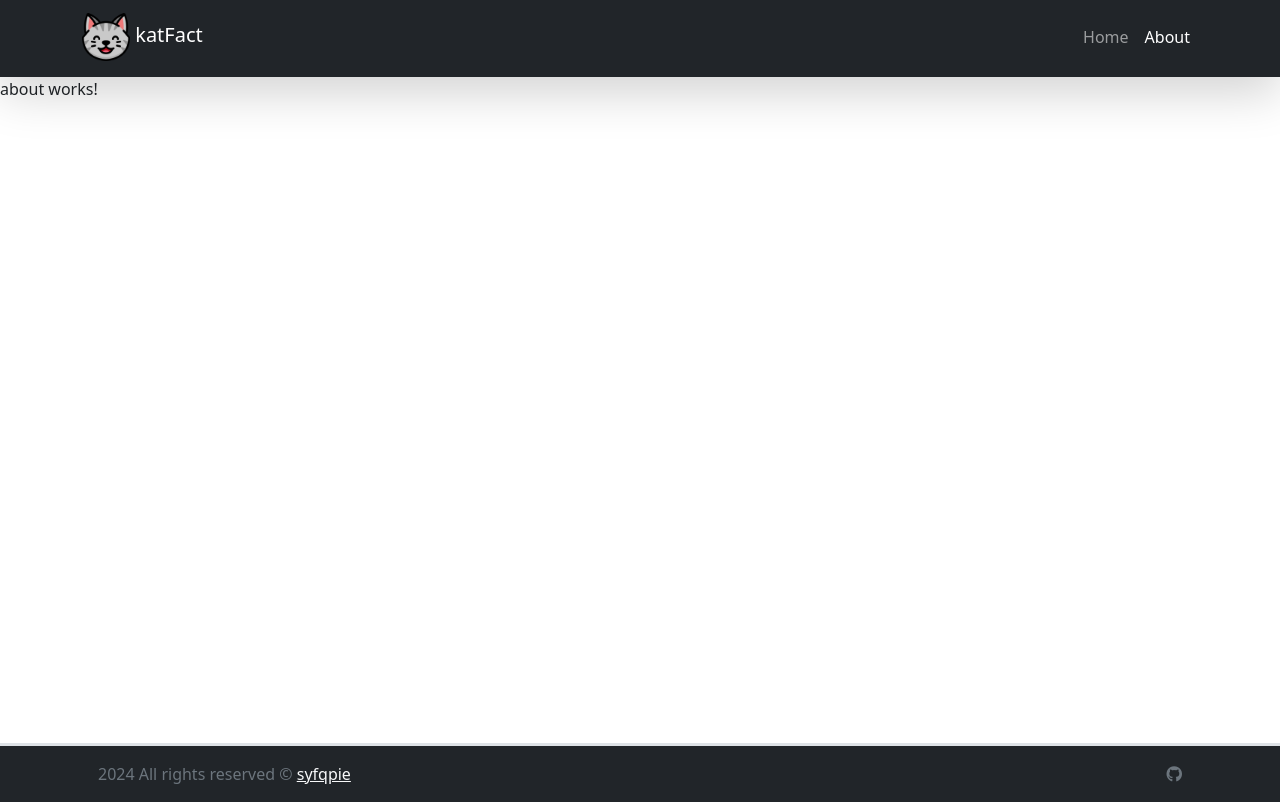
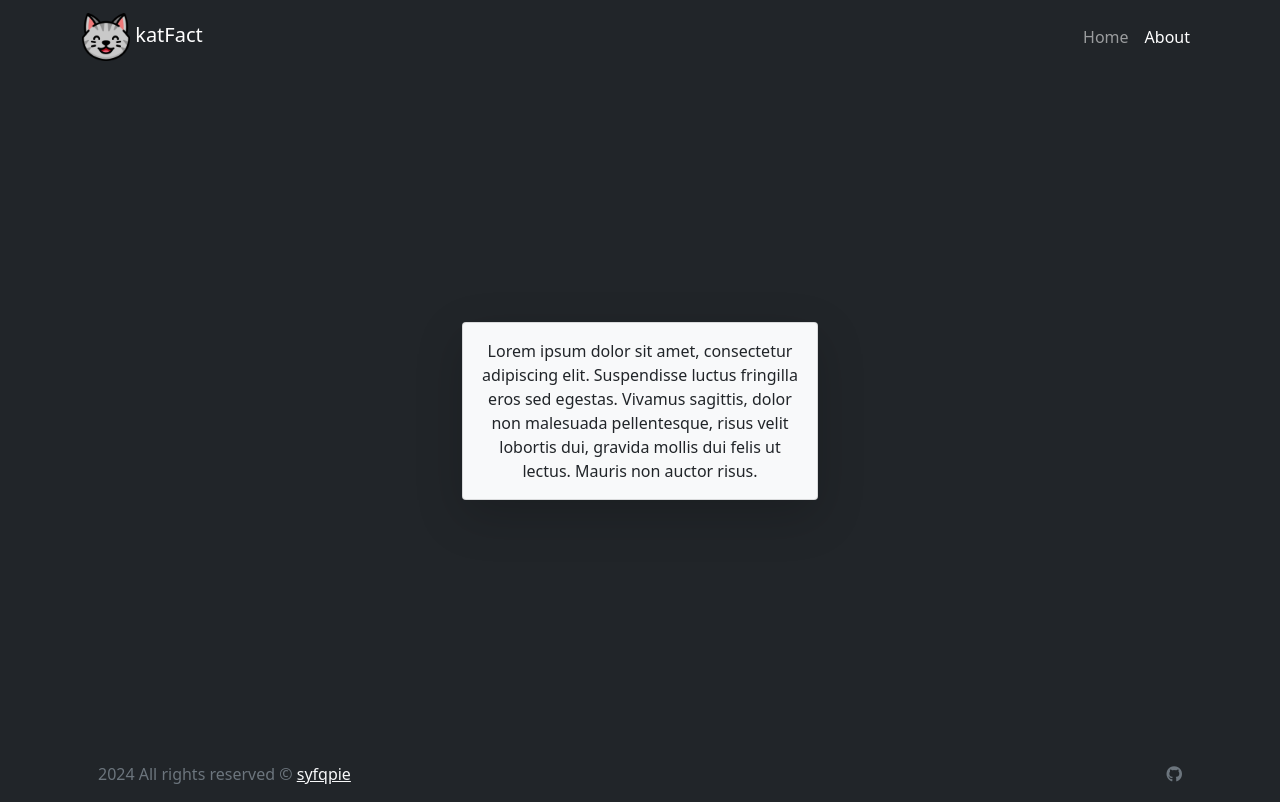
Before and after one commit to syfqpie/kat-fact, an Angular app: page /about in a window 1280 px wide. Built offline with nearby package versions, Linux system fonts and the light colour scheme.

Commit message:
Finished layout

```diff
--- a/src/app/components/footers/footer-public/footer-public.component.html
+++ b/src/app/components/footers/footer-public/footer-public.component.html
@@ -1,4 +1,4 @@
-<div class="bg-dark border-top border-3 p-3">
+<div class="bg-dark border-3 p-3">
     <div class="container">
         <footer class="footer">
             <div class="row g-0">
--- a/src/app/components/navbars/navbar-public/navbar-public.component.html
+++ b/src/app/components/navbars/navbar-public/navbar-public.component.html
@@ -1,4 +1,4 @@
-<nav class="navbar navbar-expand-lg bg-dark border-bottom border-dark navbar-dark border-3 shadow-lg px-3">
+<nav class="navbar navbar-expand-lg bg-dark border-bottom border-dark navbar-dark border-3 px-3">
 	<div class="container">
         <a class="navbar-brand" href="#">
           <img src="/assets/img/default/laughing-cat.png" style="height: 3rem; width: auto">
--- a/src/app/core/public/about/about.component.html
+++ b/src/app/core/public/about/about.component.html
@@ -1 +1,16 @@
-<p>about works!</p>
+<div class="container py-5 vh-full">
+    <div class="row align-items-center justify-content-center h-100">
+        <div class="col-sm-12 col-md-4">
+            <div class="card shadow-lg bg-light">
+                <div class="card-body">
+                    <p class="card-text text-center">
+                        Lorem ipsum dolor sit amet, consectetur adipiscing elit. Suspendisse
+                        luctus fringilla eros sed egestas. Vivamus sagittis, dolor non malesuada
+                        pellentesque, risus velit lobortis dui, gravida mollis dui felis ut lectus.
+                        Mauris non auctor risus.
+                    </p>
+                </div>
+            </div>
+        </div>
+    </div>
+</div>
--- a/src/app/core/public/home/home.component.html
+++ b/src/app/core/public/home/home.component.html
@@ -1 +1,16 @@
-<p>home works!</p>
+<div class="container py-5 vh-full">
+    <div class="row align-items-center justify-content-center h-100">
+        <div class="col-sm-12 col-md-4">
+            <div class="card shadow-lg bg-light">
+                <div class="card-body">
+                    <p class="card-text text-center">
+                        Lorem ipsum dolor sit amet, consectetur adipiscing elit. Suspendisse
+                        luctus fringilla eros sed egestas. Vivamus sagittis, dolor non malesuada
+                        pellentesque, risus velit lobortis dui, gravida mollis dui felis ut lectus.
+                        Mauris non auctor risus.
+                    </p>
+                </div>
+            </div>
+        </div>
+    </div>
+</div>
--- a/src/app/layouts/public-layout/public-layout.component.html
+++ b/src/app/layouts/public-layout/public-layout.component.html
@@ -1,6 +1,6 @@
 <div>
     <app-navbar-public></app-navbar-public>
-    <div class="min-vh-full">
+    <div class="min-vh-full bg-dark">
         <router-outlet></router-outlet>
     </div>
     <app-footer-public></app-footer-public>
--- a/src/assets/styles/theme/_theme.scss
+++ b/src/assets/styles/theme/_theme.scss
@@ -1,3 +1,8 @@
+
 .min-vh-full {
-    min-height: calc(100vh - 8.4rem);
+    min-height: $full-page-height;
 }
+
+.vh-full {
+    height: $full-page-height;
+}
--- a/src/assets/styles/theme/_variables.scss
+++ b/src/assets/styles/theme/_variables.scss
@@ -1 +1,2 @@
 $primary: #000;
+$full-page-height: calc(100vh - 8.2rem);
```
